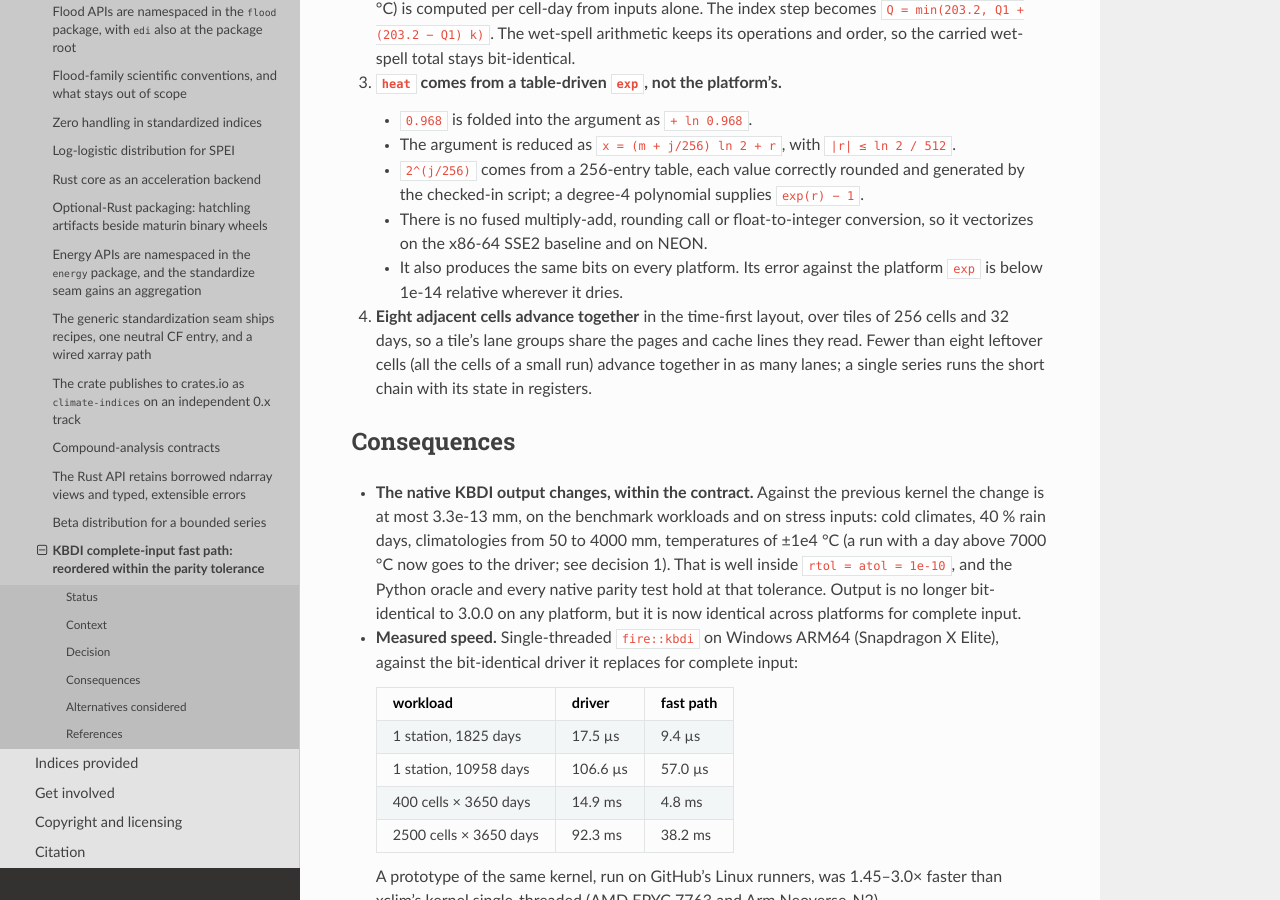
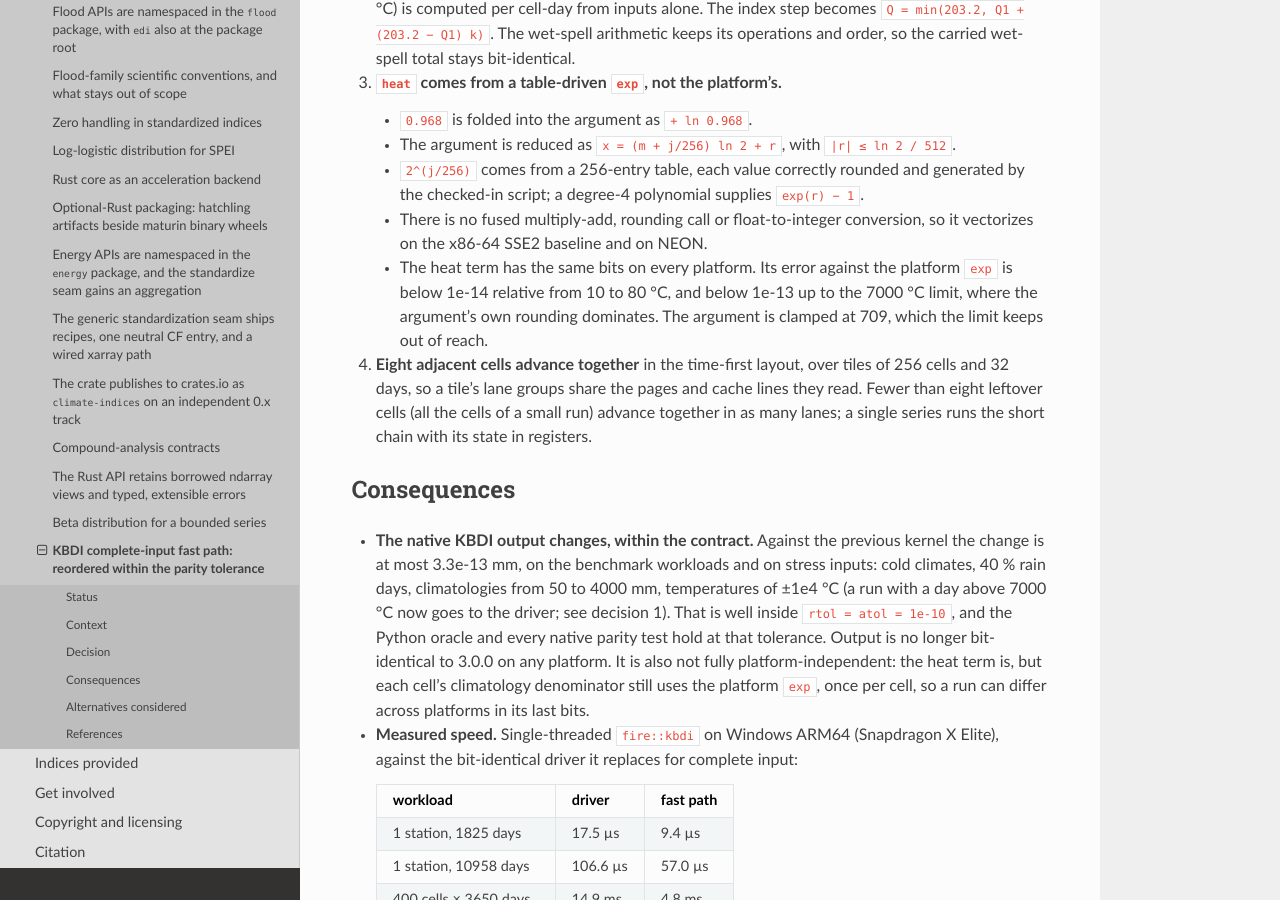
Before and after one commit to monocongo/climate_indices, a Sphinx documentation site: the page built from docs/adr/0025-kbdi-complete-input-fast-path.md, in a window 1280 px wide and 900 px high, scrolled down 1304 px. Built offline with Sphinx 7.4.7 and the Read the Docs theme 3.1.0, drawn with Linux system fonts in a browser that asks for light colours.

Commit message:
docs(adr): narrow ADR-0025's platform and heat-accuracy claims
Only the heat term is platform-independent; the per-cell climatology
denominator still uses the platform exp, so a run can differ across
platforms in its last bits. The heat bound now states its tested range:
1e-14 from 10 to 80 C and 1e-13 up to the 7000 C limit.

```diff
--- a/docs/adr/0025-kbdi-complete-input-fast-path.md
+++ b/docs/adr/0025-kbdi-complete-input-fast-path.md
@@ -57,8 +57,10 @@ is just the daily step applied to every cell on every day.
      generated by the checked-in script; a degree-4 polynomial supplies `exp(r) − 1`.
    - There is no fused multiply-add, rounding call or float-to-integer conversion, so
      it vectorizes on the x86-64 SSE2 baseline and on NEON.
-   - It also produces the same bits on every platform. Its error against the platform
-     `exp` is below 1e-14 relative wherever it dries.
+   - The heat term has the same bits on every platform. Its error against the platform
+     `exp` is below 1e-14 relative from 10 to 80 °C, and below 1e-13 up to the 7000 °C
+     limit, where the argument's own rounding dominates. The argument is clamped at
+     709, which the limit keeps out of reach.
 4. **Eight adjacent cells advance together** in the time-first layout, over tiles of 256
    cells and 32 days, so a tile's lane groups share the pages and cache lines they read.
    Fewer than eight leftover cells (all the cells of a small run) advance together in as
@@ -71,8 +73,10 @@ is just the daily step applied to every cell on every day.
   cold climates, 40 % rain days, climatologies from 50 to 4000 mm, temperatures of
   ±1e4 °C (a run with a day above 7000 °C now goes to the driver; see decision 1).
   That is well inside `rtol = atol = 1e-10`, and the Python oracle and every native
-  parity test hold at that tolerance. Output is no longer bit-identical to 3.0.0
-  on any platform, but it is now identical across platforms for complete input.
+  parity test hold at that tolerance. Output is no longer bit-identical to 3.0.0 on any
+  platform. It is also not fully platform-independent: the heat term is, but each
+  cell's climatology denominator still uses the platform `exp`, once per cell, so a run
+  can differ across platforms in its last bits.
 - **Measured speed.** Single-threaded `fire::kbdi` on Windows ARM64 (Snapdragon X
   Elite), against the bit-identical driver it replaces for complete input:
 
```
